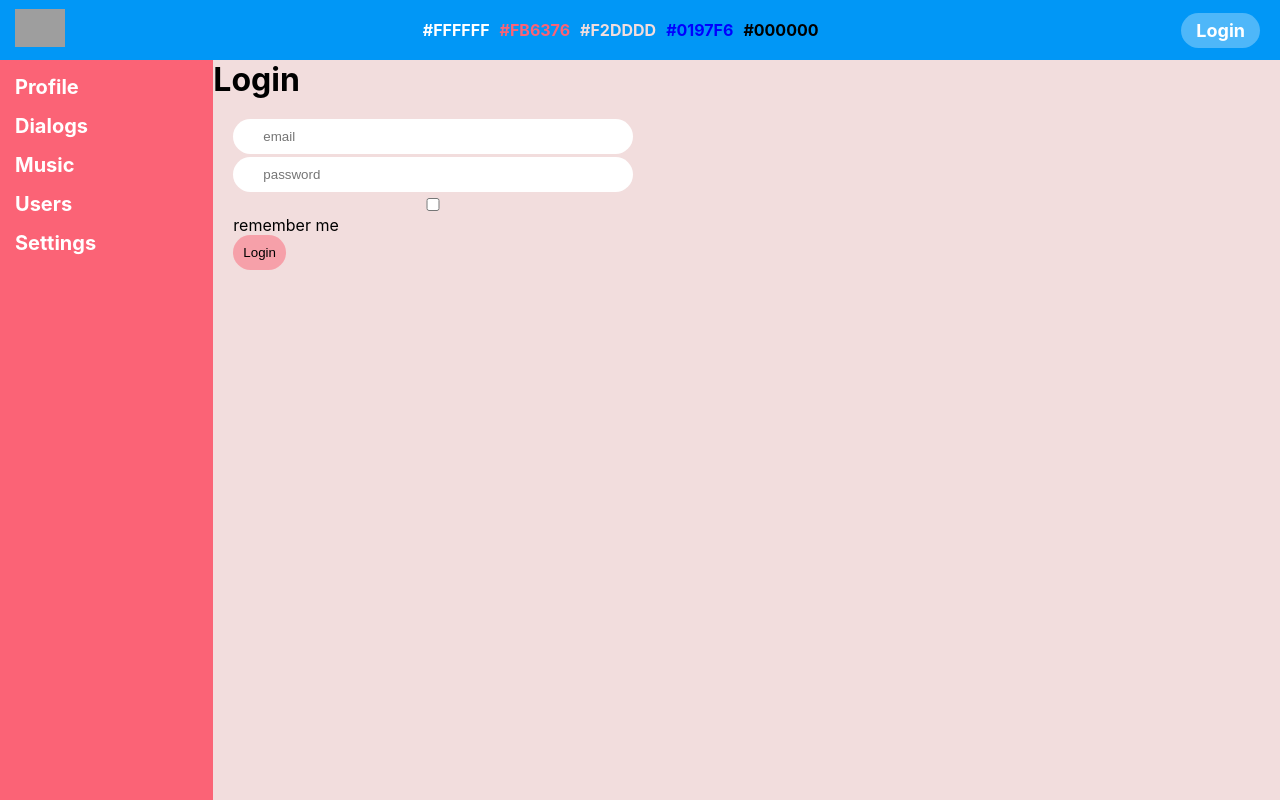
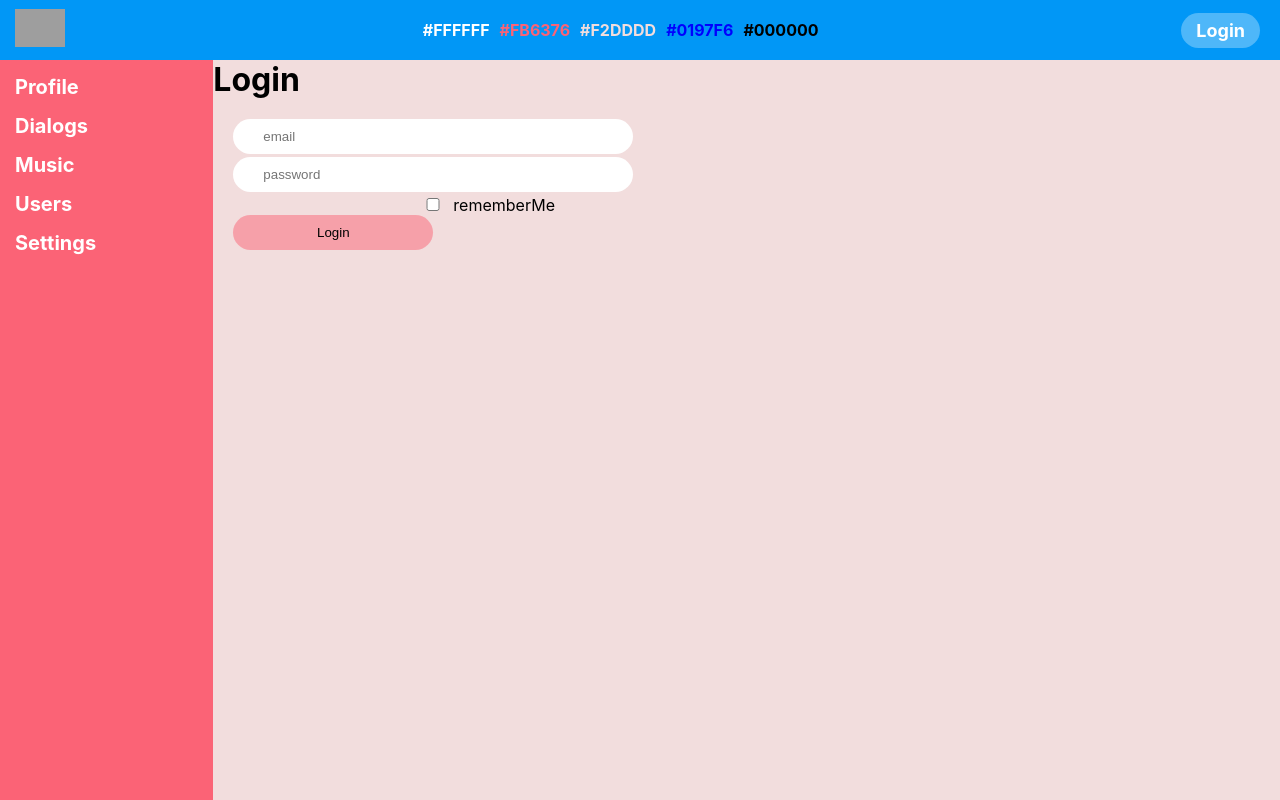
Before and after one commit to KrisPrymak/forest_network, a React (Create React App) app: page /login in a window 1280 px wide. Built offline with nearby package versions, Linux system fonts and the light colour scheme; no server answers; grey boxes are pictures that could not be loaded.

Commit message:
79 stopSubmit

```diff
--- a/src/Redux/authReducer.js
+++ b/src/Redux/authReducer.js
@@ -1,23 +1,22 @@
+import { stopSubmit } from "redux-form";
 import { authAPI } from "../api/api";
 
-const SET_AUTH_USER_DATA = 'SET-AUTH-USER-DATA';
+const SET_AUTH_USER_DATA = "SET-AUTH-USER-DATA";
 
 let initialState = {
   userId: null,
   email: null,
   login: null,
   isAuth: false,
-}
+};
 
 const authReducer = (state = initialState, action) => {
-
   switch (action.type) {
-
     case SET_AUTH_USER_DATA:
       return {
         ...state,
         ...action.payload,
-            }
+      };
 
     default:
       return state;
@@ -27,39 +26,45 @@ const authReducer = (state = initialState, action) => {
 export const setAuthUserData = (userId, email, login, isAuth) => {
   return {
     type: SET_AUTH_USER_DATA,
-        payload: {userId, email, login, isAuth}
-    }
-}
+    payload: { userId, email, login, isAuth },
+  };
+};
 
 export const getAuth = () => {
   return (dispatch) => {
-        authAPI.getAuth().then(data => {
+    authAPI.getAuth().then((data) => {
       if (data.resultCode === 0) {
-                let {id, email, login} = data.data;
+        let { id, email, login } = data.data;
         dispatch(setAuthUserData(id, email, login, true));
       }
-        })
-    }
-}
+    });
+  };
+};
 
 export const login = (email, password, rememberMe) => {
   return (dispatch) => {
-        authAPI.login(email, password, rememberMe).then(response => {
+    authAPI.login(email, password, rememberMe).then((response) => {
       if (response.data.resultCode === 0) {
-                dispatch(getAuth())
+        dispatch(getAuth());
+      } else {
+        let errorText =
+          response.data.messages.length > 0
+            ? response.data.messages[0]
+            : "Some error";
+        dispatch(stopSubmit('login', { _error: errorText }));
       }
-        })
-    }
-}
+    });
+  };
+};
 
 export const logout = () => {
   return (dispatch) => {
-        authAPI.logout().then(response => {
+    authAPI.logout().then((response) => {
       if (response.data.resultCode === 0) {
         dispatch(setAuthUserData(null, null, null, false));
       }
-        })
-    }
-}
+    });
+  };
+};
 
 export default authReducer;
--- a/src/components/Login/Login.module.css
+++ b/src/components/Login/Login.module.css
@@ -1,6 +1,8 @@
 .form {
     width: 200px;
     margin: 20px;
+    display: flex;
+    flex-direction: column;
 }
 
 .form input {
@@ -19,3 +21,27 @@
 .button:hover {
     background-color: rgba(251, 101, 118, .8);
 }
+
+.commonError {
+    margin-bottom: 10px;
+    display: flex;
+    align-items: center;
+    border: 1px #FB6376 solid;
+    padding: 5px;
+    background-color: rgba(251, 99, 118, .2);
+    border-radius: 5px;
+}
+
+.errorImg {
+    width: 20px;
+    margin-right: 5px;
+}
+
+.check {
+    display: flex;
+    align-items: center;
+}
+
+.check span {
+    margin-left: -180px;
+}
--- a/src/components/Login/LoginForm.jsx
+++ b/src/components/Login/LoginForm.jsx
@@ -11,6 +11,16 @@ const LoginForm = (props) => {
   const maxLength30 = maxLengthCreator(30);
   return (
     <form className={s.form} onSubmit={props.handleSubmit}>
+      {props.error && (
+        <div className={s.commonError}>
+          <img
+            className={s.errorImg}
+            src="https://cdn-icons-png.flaticon.com/512/6979/6979061.png"
+            alt="icon"
+          />
+          {props.error}
+        </div>
+      )}
       <Field
         component={Input}
         name={"email"}
@@ -22,11 +32,11 @@ const LoginForm = (props) => {
         name={"password"}
         placeholder={"password"}
         validate={[required, maxLength30]}
-        type={'password'}
+        type={"password"}
       />
-      <div>
-        <Field component={Input} type={"checkbox"} name={"rememberMe"} />{" "}
-        remember me
+      <div className={s.check}>
+        <Field component={Input} type={"checkbox"} name={"rememberMe"} />
+        <span>rememberMe</span>
       </div>
       <button className={s.button}>Login</button>
     </form>
--- a/src/components/Profile/ProfileContainer.jsx
+++ b/src/components/Profile/ProfileContainer.jsx
@@ -17,7 +17,7 @@ class ProfileContainer extends React.Component {
   redirectToMainUser() {
     let userId = this.props.match.params.userId;
     if(!userId) {
-        userId = 27081;
+        userId = this.props.userId;
     }
     this.props.getUserProfile(userId);
     this.props.getStatus(userId);
@@ -45,6 +45,7 @@ let mapStateToProps = (state) => {
     profile: state.profilePage.profile,
     isAuth: state.auth.isAuth,
     status: state.profilePage.status,
+    userId: state.auth.userId,
   };
 };
 
```
Lines whose indentation alone changed are shown as unchanged.
